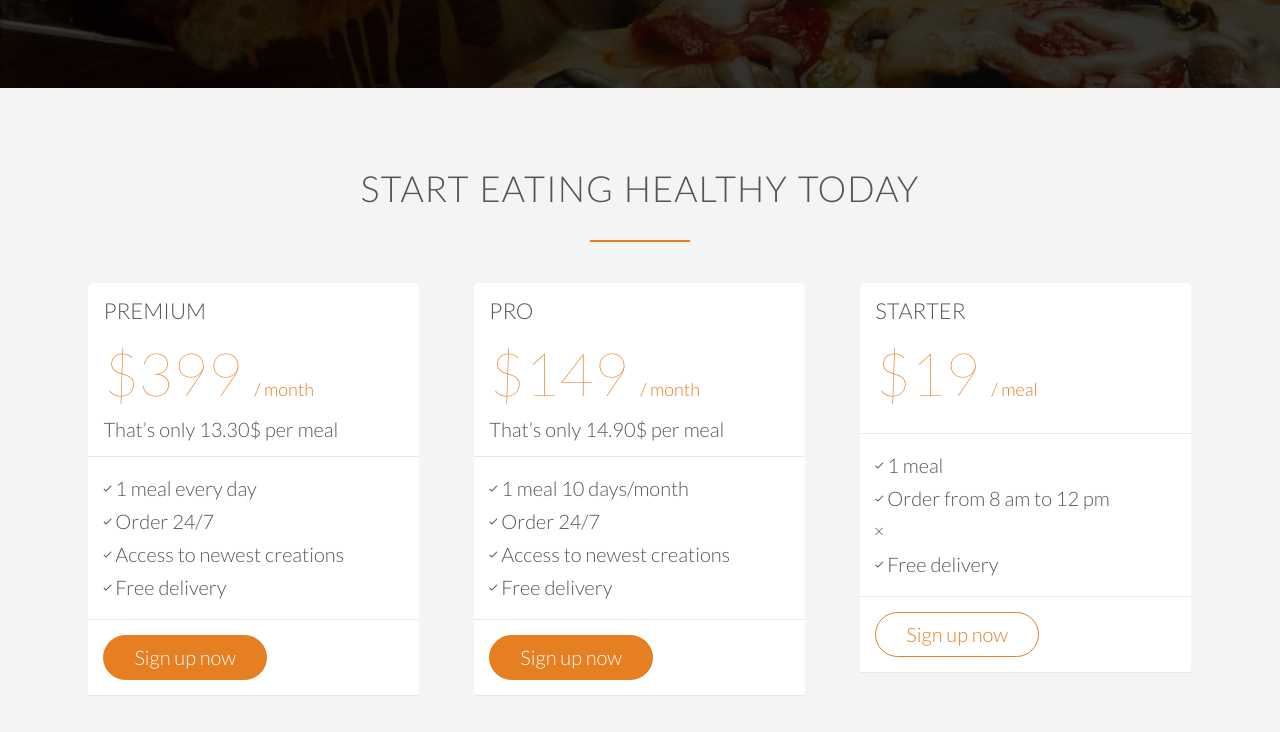
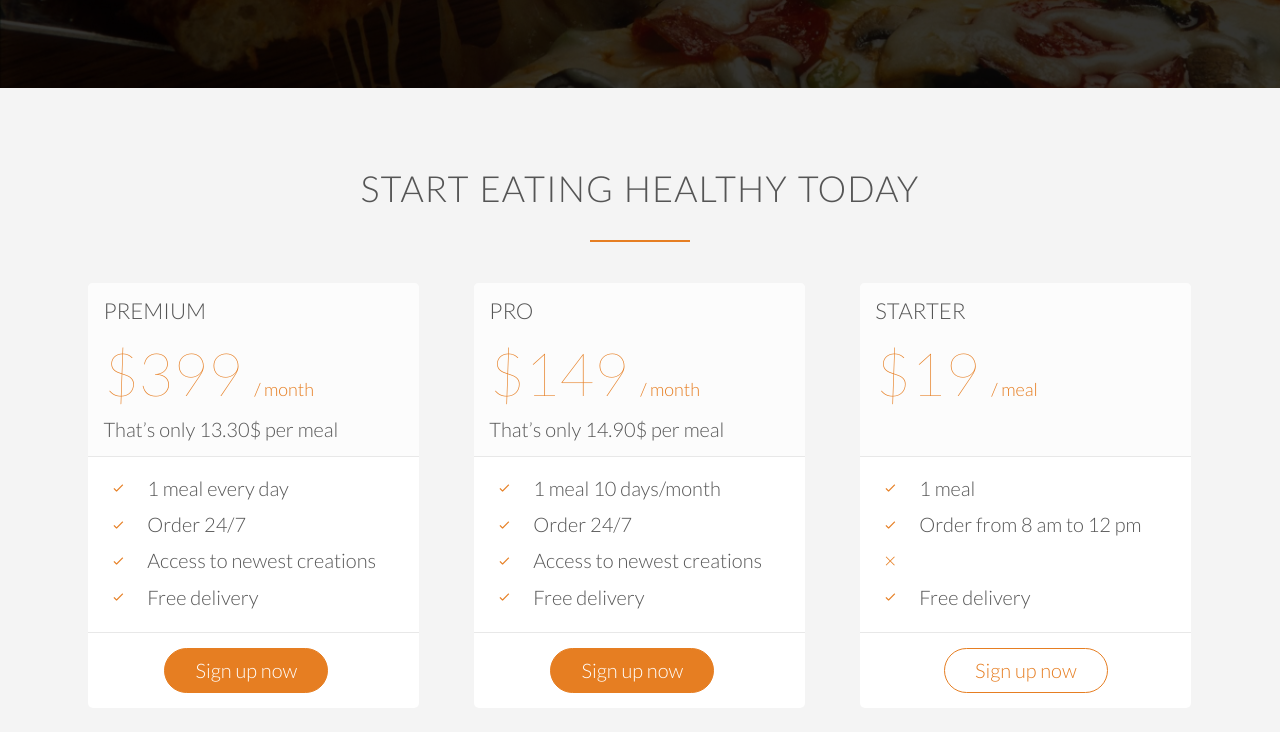
Before and after one commit to VivekKSingh/frontendapp, a plain HTML site: page index.html in a window 1280 px wide. Shown: the part 3863-4595 px from the top of the page. Drawn offline with Linux system fonts and the light colour scheme; files whose address does not match are found by name.

Commit message:
added styling for sign up section.

```diff
--- a/index.html
+++ b/index.html
@@ -292,19 +292,19 @@
                         <div>
                             <ul>
                                 <li>
-                                    <i class="ion-ios-checkmark-empty"></i>
+                                    <i class="ion-ios-checkmark-empty icon-small"></i>
                                     1 meal every day
                                 </li>
                                 <li>
-                                    <i class="ion-ios-checkmark-empty"></i>
+                                    <i class="ion-ios-checkmark-empty icon-small"></i>
                                     Order 24/7
                                 </li>
                                 <li>
-                                    <i class="ion-ios-checkmark-empty"></i>
+                                    <i class="ion-ios-checkmark-empty icon-small"></i>
                                     Access to newest creations
                                 </li>
                                 <li>
-                                    <i class="ion-ios-checkmark-empty"></i>
+                                    <i class="ion-ios-checkmark-empty icon-small"></i>
                                     Free delivery
                                 </li>
                             </ul>
@@ -324,19 +324,19 @@
                         <div>
                             <ul>
                                 <li>
-                                    <i class="ion-ios-checkmark-empty"></i>
+                                    <i class="ion-ios-checkmark-empty icon-small"></i>
                                     1 meal 10 days/month
                                 </li>
                                 <li>
-                                    <i class="ion-ios-checkmark-empty"></i>
+                                    <i class="ion-ios-checkmark-empty icon-small"></i>
                                     Order 24/7
                                 </li>
                                 <li>
-                                    <i class="ion-ios-checkmark-empty"></i>
+                                    <i class="ion-ios-checkmark-empty icon-small"></i>
                                     Access to newest creations
                                 </li>
                                 <li>
-                                    <i class="ion-ios-checkmark-empty"></i>
+                                    <i class="ion-ios-checkmark-empty icon-small"></i>
                                     Free delivery
                                 </li>
                             </ul>
@@ -351,23 +351,23 @@
                         <div>
                             <h3>Starter</h3>
                             <p class="plan-price">$19 <span>/ meal</span></p>
-                            <p class="plan-price-month"></p>
+                            <p class="plan-price-month">&nbsp;</p>
                         </div>
                         <div>
                             <ul>
                                 <li>
-                                    <i class="ion-ios-checkmark-empty"></i>
+                                    <i class="ion-ios-checkmark-empty icon-small"></i>
                                     1 meal
                                 </li>
                                 <li>
-                                    <i class="ion-ios-checkmark-empty"></i>
+                                    <i class="ion-ios-checkmark-empty icon-small"></i>
                                     Order from 8 am to 12 pm
                                 </li>
                                 <li>
-                                    <i class="ion-ios-close-empty"></i>
+                                    <i class="ion-ios-close-empty icon-small"></i>
                                 </li>
                                 <li>
-                                    <i class="ion-ios-checkmark-empty"></i>
+                                    <i class="ion-ios-checkmark-empty icon-small"></i>
                                     Free delivery
                                 </li>
                             </ul>
--- a/resources/css/style.css
+++ b/resources/css/style.css
@@ -403,6 +403,18 @@ cite img {
     border-radius: 5px;
     width: 90%;
     margin-left: 5%;
+    border-shadow: 0 2px 2px #efefef; /* x y blur color*/
+}
+
+.plan-box div:first-child {
+    background-color: #fcfcfc;
+    border-top-left-radius: 5px;
+    border-top-right-radius: 5px;
+}
+
+.plan-box div:last-child {
+    text-align: center;
+    border: 0;
 }
 
 .plan-box div {
```
